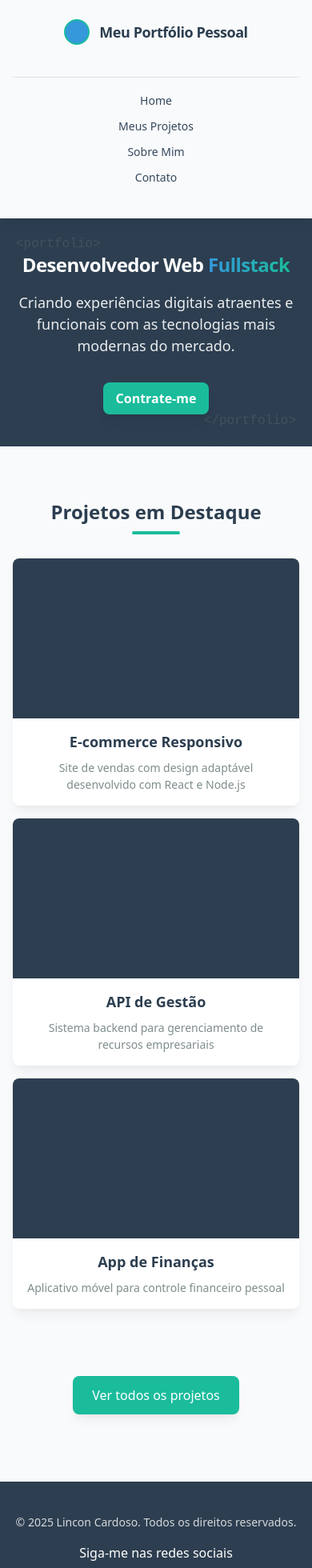
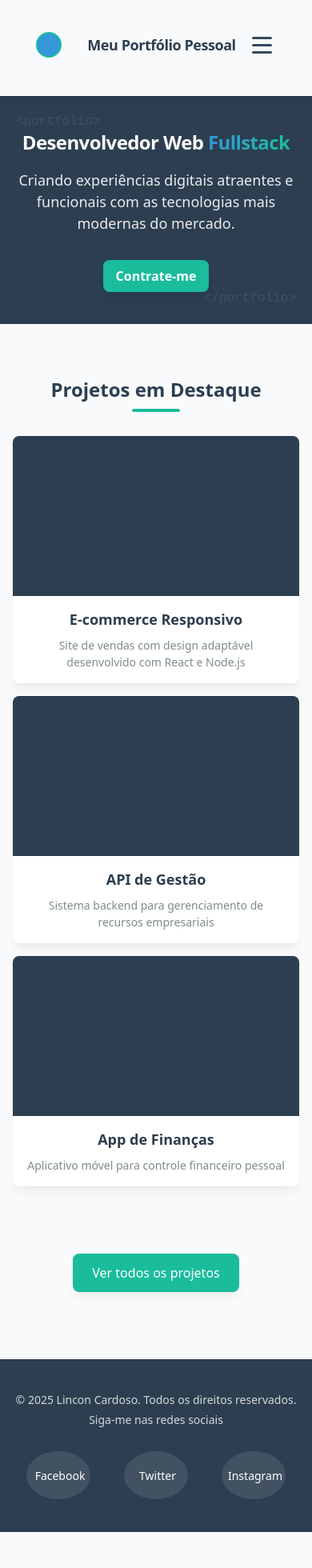
Before and after one commit to lincon-cardoso/meu-portifolio, a Next.js app: page / in a window 390 px wide. Shown: the top 1960 px of the page at 80% size. After the commit the page ends 1915 px from the top, so only its background shows below. Built offline with nearby package versions, Linux system fonts and the light colour scheme.

Commit message:
refatora componentes Cabecalho e Rodape, adiciona funcionalidade de menu responsivo e corrige nomes de classes; remove configuração de cache obsoleta

```diff
--- a/src/components/layout/Cabecalho.tsx
+++ b/src/components/layout/Cabecalho.tsx
@@ -2,9 +2,15 @@
 
 import Link from "next/link";
 import { usePathname } from "next/navigation";
+import { useState } from "react";
 
 export default function Cabecalho() {
   const pathname = usePathname();
+  const [menuOpen, setMenuOpen] = useState(false);
+
+  const toggleMenu = () => {
+    setMenuOpen(!menuOpen);
+  };
 
   return (
     <header className="header fade-in">
@@ -14,8 +20,13 @@ export default function Cabecalho() {
           <Link href="/" className="profile-name">
             Meu Portfólio Pessoal
           </Link>
+          <button className="mobile-menu-toggle" onClick={toggleMenu}>
+            <span></span>
+            <span></span>
+            <span></span>
+          </button>
         </div>
-        <nav className="header-nav">
+        <nav className={`header-nav ${menuOpen ? "active" : ""}`}>
           <ul className="nav-list">
             <li className="nav-item">
               <Link
--- a/src/components/layout/Rodape.tsx
+++ b/src/components/layout/Rodape.tsx
@@ -1,6 +1,6 @@
 "use client";
 
-const Rodape: React.FC = () => {
+export default function Rodape() {
   return (
     <footer className="fade-in">
       <div className="footer-container">
@@ -22,6 +22,4 @@ const Rodape: React.FC = () => {
       </div>
     </footer>
   );
-};
-
-export default Rodape;
+}
--- a/src/style/components/rodape.scss
+++ b/src/style/components/rodape.scss
@@ -20,7 +20,7 @@ footer {
 }
 
 .footer-text,
-.redes-Sociais {
+.redes-sociais {
   margin: 0;
   opacity: 0.8;
   font-size: var(--font-size-sm);
@@ -46,7 +46,9 @@ footer {
   transition: var(--transition-default);
   font-size: var(--font-size-lg);
   margin: 5px;
+  text-align: center;
 }
+
 
 .social-icon:hover,
 .social-icon:focus {
--- a/src/style/utilities/midia-queries.scss
+++ b/src/style/utilities/midia-queries.scss
@@ -1,116 +1,284 @@
 /* =======================================================================
-   12. Media Queries para Responsividade
+  12. Media Queries para Responsividade
 ======================================================================== */
+
+/* Por padrão, o botão fica oculto */
+.mobile-menu-toggle {
+  display: none; // O botão de alternância do menu é oculto por padrão
+}
+
+/* Media Query para telas com largura máxima de 1024px */
 @media (max-width: 1024px) {
   :root {
-    --font-size-4xl: 2rem;
-    --font-size-3xl: 1.75rem;
-    --font-size-2xl: 1.375rem;
+    --font-size-4xl: 2rem; // Ajusta o tamanho da fonte para 4xl
+    --font-size-3xl: 1.75rem; // Ajusta o tamanho da fonte para 3xl
+    --font-size-2xl: 1.375rem; // Ajusta o tamanho da fonte para 2xl
   }
 
   .header-container {
-    flex-direction: column;
-    gap: var(--spacing-4);
-    padding: var(--spacing-4);
+    flex-direction: column; // Altera a direção do flex para coluna
+    gap: var(--spacing-4); // Adiciona espaçamento entre os itens
+    padding: var(--spacing-4); // Adiciona padding ao container do cabeçalho
   }
 
   .header-profile {
-    margin-bottom: var(--spacing-2);
+    margin-bottom: var(
+      --spacing-2
+    ); // Adiciona margem inferior ao perfil do cabeçalho
   }
 
   .profile-name {
-    font-size: var(--font-size-xl);
+    font-size: var(
+      --font-size-xl
+    ); // Ajusta o tamanho da fonte do nome do perfil
   }
 
   .nav-list {
-    gap: var(--spacing-4);
+    gap: var(
+      --spacing-4
+    ); // Adiciona espaçamento entre os itens da lista de navegação
   }
 }
 
+/* Media Query para telas com largura máxima de 768px */
 @media (max-width: 768px) {
   :root {
-    --content-padding-x: var(--spacing-4);
+    --content-padding-x: var(
+      --spacing-4
+    ); // Ajusta o padding horizontal do conteúdo
   }
 
   section {
-    padding: var(--spacing-10) 0;
+    padding: var(--spacing-10) 0; // Adiciona padding vertical às seções
+  }
+
+  .header-container {
+    display: flex; // Define o display como flex
+    justify-content: space-between; // Espaça os itens igualmente
+    align-items: center; // Alinha os itens ao centro
+  }
+
+  .header-profile {
+    display: flex; // Define o display como flex
+    align-items: center; // Alinha os itens ao centro
+    gap: var(--spacing-2); // Adiciona espaçamento entre os itens
   }
 
   .mobile-menu-toggle {
-    display: flex;
+    display: flex; // Define o display como flex
+    flex-direction: column; // Altera a direção do flex para coluna
+    gap: 4px; // Adiciona espaçamento entre as linhas do botão
+    background: none; // Remove o background
+    border: none; // Remove a borda
+    cursor: pointer; // Define o cursor como pointer
+  }
+
+  .mobile-menu-toggle span {
+    display: block; // Define o display como block
+    width: 25px; // Define a largura das linhas do botão
+    height: 3px; // Define a altura das linhas do botão
+    background-color: var(
+      --color-text
+    ); // Define a cor de fundo das linhas do botão
   }
 
   .header-nav {
-    width: 100%;
+    display: none; // Oculta o menu de navegação por padrão
+    flex-direction: column; // Altera a direção do flex para coluna
+    gap: var(--spacing-4); // Adiciona espaçamento entre os itens do menu
+    background-color: var(--color-bg); // Define a cor de fundo do menu
+    position: absolute; // Define a posição como absoluta
+    top: 100%; // Posiciona o menu abaixo do cabeçalho
+    left: 0; // Alinha o menu à esquerda
+    width: 100%; // Define a largura do menu como 100%
+    padding: var(--spacing-4); // Adiciona padding ao menu
+    box-shadow: var(--box-shadow-soft); // Adiciona sombra ao menu
+    opacity: 0; // Define a opacidade como 0 (invisível)
+    transform: translateY(-10px); // Move o menu 10px para cima
+    transition: opacity 0.3s ease, transform 0.3s ease; // Adiciona transição suave para opacidade e transformação
+  }
+
+  .header-nav.active {
+    display: flex; // Exibe o menu de navegação quando ativo
+    opacity: 1; // Define a opacidade como 1 (visível)
+    transform: translateY(0); // Move o menu para a posição original
   }
 
   .nav-list {
-    flex-direction: column;
-    gap: var(--spacing-2);
-    align-items: center;
-    width: 100%;
-    padding: var(--spacing-4) 0;
-    border-top: 1px solid rgba(0, 0, 0, 0.1);
-    margin-top: var(--spacing-4);
+    flex-direction: column; // Altera a direção do flex para coluna
+    gap: var(--spacing-2); // Adiciona espaçamento entre os itens da lista
+    align-items: center; // Alinha os itens ao centro
+    width: 100%; // Define a largura da lista como 100%
+    padding: var(--spacing-4) 0; // Adiciona padding vertical à lista
+    border-top: 1px solid rgba(0, 0, 0, 0.1); // Adiciona uma borda superior à lista
+    margin-top: var(--spacing-4); // Adiciona margem superior à lista
   }
 
   .cards-container {
-    grid-template-columns: 1fr;
-    gap: var(--spacing-4);
+    grid-template-columns: 1fr; // Define a grade com uma coluna
+    gap: var(--spacing-4); // Adiciona espaçamento entre os itens da grade
   }
 
   .menu-horizontal .menu-list {
-    flex-direction: row;
-    overflow-x: auto;
-    padding-bottom: var(--spacing-2);
-    justify-content: flex-start;
-    -webkit-overflow-scrolling: touch;
+    flex-direction: row; // Altera a direção do flex para linha
+    overflow-x: auto; // Adiciona rolagem horizontal
+    padding-bottom: var(--spacing-2); // Adiciona padding inferior
+    justify-content: flex-start; // Alinha os itens ao início
+    -webkit-overflow-scrolling: touch; // Adiciona rolagem suave no iOS
   }
 
   .contato-form {
-    padding: var(--spacing-4);
+    padding: var(--spacing-4); // Adiciona padding ao formulário de contato
   }
 
   .MeuPortifolio {
-    padding: var(--spacing-10) var(--spacing-4);
+    padding: var(--spacing-10) var(--spacing-4); // Adiciona padding ao portfólio
   }
 
   .MeuPortifolio-title {
-    font-size: var(--font-size-3xl);
+    font-size: var(
+      --font-size-3xl
+    ); // Ajusta o tamanho da fonte do título do portfólio
   }
 
   .MeuPortifolio-description {
-    font-size: var(--font-size-lg);
+    font-size: var(
+      --font-size-lg
+    ); // Ajusta o tamanho da fonte da descrição do portfólio
   }
 }
 
+/* Media Query para telas com largura máxima de 480px */
 @media (max-width: 480px) {
   :root {
-    --font-size-3xl: 1.5rem;
-    --font-size-2xl: 1.25rem;
-    --font-size-xl: 1.125rem;
+    --font-size-3xl: 1.5rem; // Ajusta o tamanho da fonte para 3xl
+    --font-size-2xl: 1.25rem; // Ajusta o tamanho da fonte para 2xl
+    --font-size-xl: 1.125rem; // Ajusta o tamanho da fonte para xl
   }
 
+  .header-profile{
+    display: flex;
+    width: 100%;
+    height: auto;
+    padding: var(--spacing-4); // Adiciona padding ao perfil do cabeçalho
+    background-color: var(--color-bg); // Define a cor de fundo do perfil
+    justify-content: center; // Alinha os itens ao centro
+    align-items: center; // Alinha os itens ao centro
+    gap: var(--spacing-5); // Adiciona espaçamento entre os itens
+  }
+
+
   .header {
-    padding: var(--spacing-2) 0;
+    padding: var(--spacing-2) 0; // Adiciona padding ao cabeçalho
   }
 
   .profile-photo {
-    width: 32px;
-    height: 32px;
+    width: 32px; // Define a largura da foto do perfil
+    height: 32px; // Define a altura da foto do perfil
   }
 
   .hire-me-button,
   .ver-mais-button {
-    padding: var(--spacing-2) var(--spacing-4);
+    padding: var(--spacing-2) var(--spacing-4); // Adiciona padding aos botões
   }
 
   .social-icons {
-    gap: var(--spacing-2);
+    gap: var(--spacing-2); // Adiciona espaçamento entre os ícones sociais
   }
 
   .social-icon {
-    width: 32px;
-    height: 32px;
+    width: 32px; // Define a largura dos ícones sociais
+    height: 32px; // Define a altura dos ícones sociais
   }
 }
+
+/* =======================================================================
+   Media Queries para Responsividade do Rodapé
+======================================================================== */
+
+/* Media Query para telas com largura máxima de 1024px */
+@media (max-width: 1024px) {
+  .footer-container {
+    gap: var(--spacing-3); // Reduz o espaçamento entre os itens
+    padding: 0 var(--spacing-6); // Ajusta o padding horizontal
+  }
+
+  .social-icons {
+    gap: var(--spacing-6); // Reduz o espaçamento entre os ícones sociais
+  }
+
+  .social-icon {
+    width: 100px; // Ajusta a largura dos ícones sociais
+    height: 40px; // Ajusta a altura dos ícones sociais
+    font-size: var(
+      --font-size-md
+    ); // Ajusta o tamanho da fonte dos ícones sociais
+    padding: 8px; // Ajusta o padding para englobar o texto
+  }
+
+  .social-icon i {
+    margin-right: 6px; // Ajusta o espaçamento entre o ícone e o texto
+  }
+}
+
+/* Media Query para telas com largura máxima de 768px */
+@media (max-width: 768px) {
+  .footer-container {
+    gap: var(--spacing-2); // Reduz ainda mais o espaçamento entre os itens
+    padding: 0 var(--spacing-4); // Ajusta o padding horizontal
+  }
+
+  .social-icons {
+    gap: var(
+      --spacing-5
+    ); // Reduz ainda mais o espaçamento entre os ícones sociais
+  }
+
+  .social-icon {
+    width: 80px; // Ajusta a largura dos ícones sociais
+    height: 35px; // Ajusta a altura dos ícones sociais
+    font-size: var(
+      --font-size-sm
+    ); // Ajusta o tamanho da fonte dos ícones sociais
+    padding: 6px; // Ajusta o padding para englobar o texto
+  }
+
+  .social-icon i {
+    margin-right: 4px; // Ajusta o espaçamento entre o ícone e o texto
+  }
+}
+
+/* Media Query para telas com largura máxima de 480px */
+@media (max-width: 480px) {
+  .footer-container {
+    gap: var(--spacing-1); // Reduz ao mínimo o espaçamento entre os itens
+    padding: 0 var(--spacing-2); // Ajusta o padding horizontal
+  }
+
+  .social-icons {
+    gap: var(
+      --spacing-2
+    ); // Reduz ao mínimo o espaçamento entre os ícones sociais
+    width: 100%;
+    padding: 20px; // Adiciona padding ao redor dos ícones sociais
+    display: flex;
+    justify-content: space-between; // Adiciona espaçamento entre os itens
+    align-items: center; // Alinha os itens ao centro
+    margin: 0 auto; // Centraliza os ícones sociais
+  }
+
+  .social-icon {
+    width: 80px; // Ajusta a largura dos ícones sociais
+    height: 60px; // Ajusta a altura dos ícones sociais
+    font-size: var(
+      --font-size-sm
+    ); // Ajusta o tamanho da fonte dos ícones sociais
+    padding: 10px; // Ajusta o padding para englobar o texto
+
+    text-align: center; // Centraliza o texto dentro do ícone
+  }
+
+  .social-icon i {
+    margin-right: 4px; // Ajusta o espaçamento entre o ícone e o texto
+  }
+}
```
Also changed, not shown: next.config.ts (+1 -22 lines).
